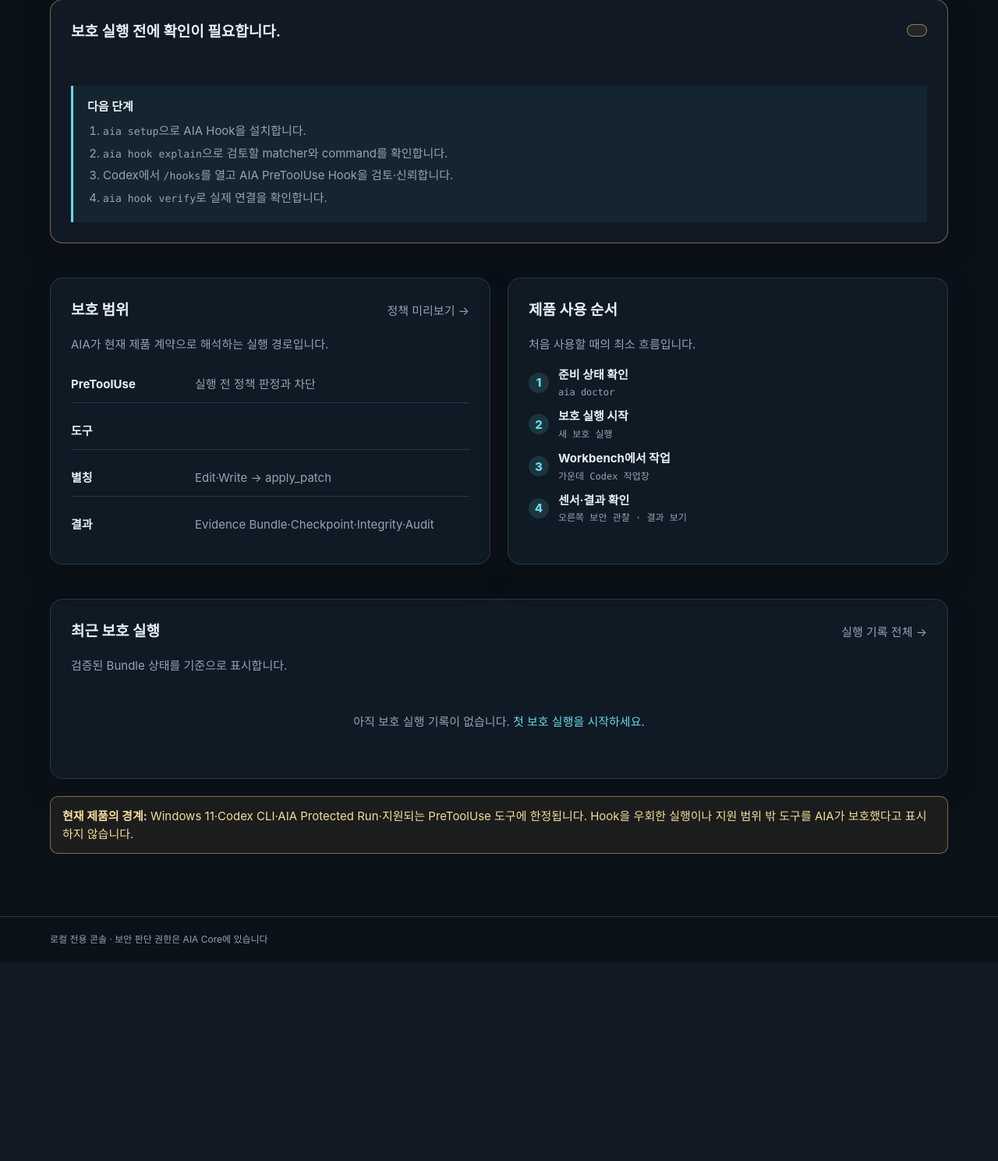
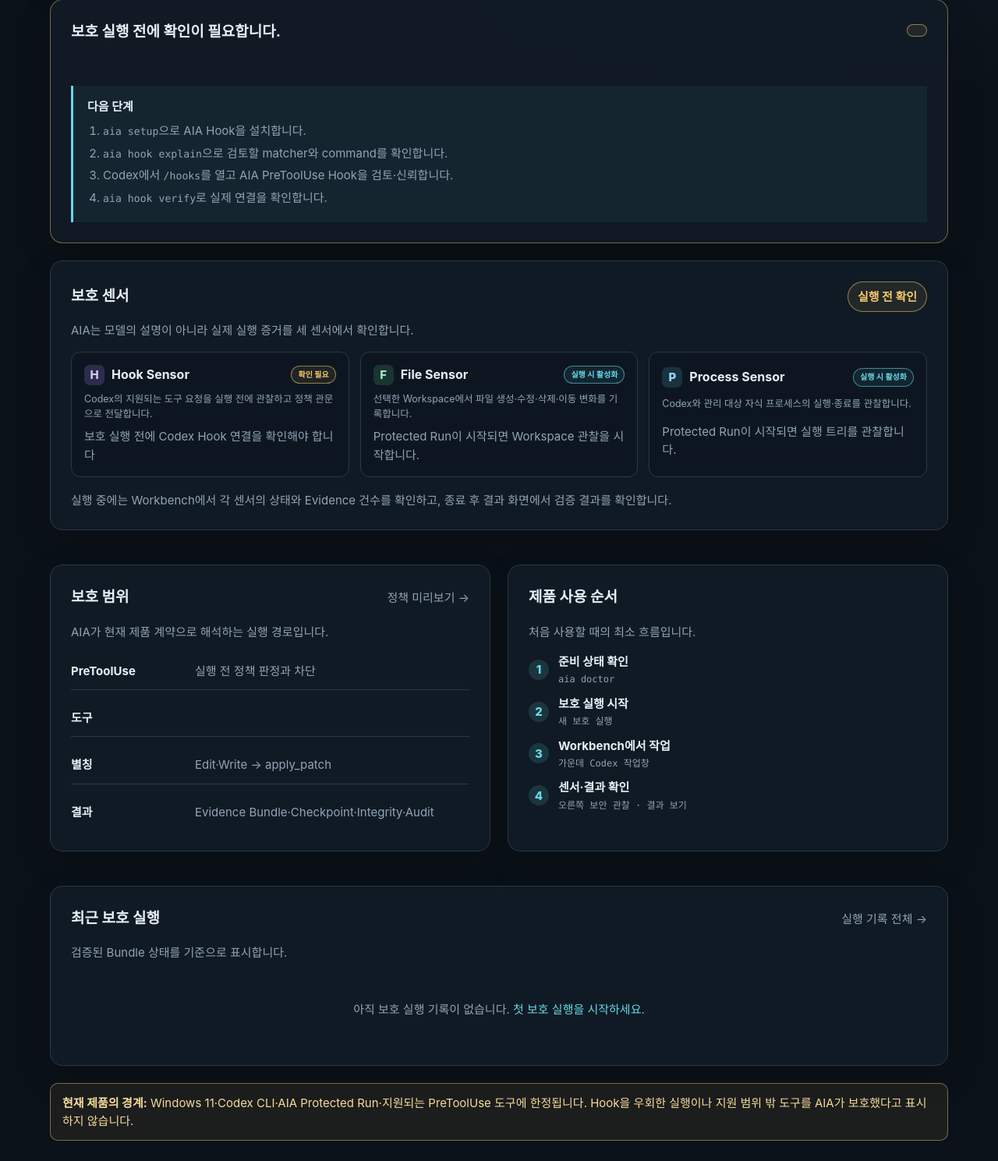
Before and after one commit to youngmin109/AIA, a FastAPI app: page / in a window 1280 px wide. Shown: the part 678-2167 px from the top of the page at 78% size. Before the commit the page ends 1888 px from the top, so only its background shows below. Run offline with FastAPI, Linux system fonts and the light colour scheme; data that the repository does not hold is empty; some libraries are stand-ins or nearby versions.

Commit message:
ux: explain sensor coverage before runs

```diff
--- a/src/aia_web/static/app.css
+++ b/src/aia_web/static/app.css
@@ -62,6 +62,11 @@ nav { display: flex; gap: 22px; font-size: 14px; } .topbar nav a { padding: 7px
 .sensor-card { display: grid; gap: 8px; border: 1px solid var(--line); border-radius: 12px; padding: 16px; background: rgba(12,21,30,.7); }
 .sensor-card strong { font-size: 16px; }
 .sensor-card small { color: var(--muted); }
+.dashboard-sensor-card { min-height: 152px; }
+.dashboard-sensor-heading { display: flex; align-items: center; gap: 9px; min-width: 0; }
+.dashboard-sensor-heading strong { flex: 1; min-width: 0; }
+.dashboard-sensor-heading .status-badge { flex: 0 0 auto; padding: 3px 8px; font-size: 10px; }
+.dashboard-sensor-note { margin: 18px 0 0; }
 .incident-summary-grid { display: grid; grid-template-columns: repeat(4, minmax(0, 1fr)); gap: 14px; }
 .incident-summary-grid > div { display: grid; gap: 5px; border-left: 2px solid var(--amber); padding-left: 12px; }
 .incident-summary-grid strong { overflow-wrap: anywhere; }
--- a/src/aia_web/templates/dashboard.html
+++ b/src/aia_web/templates/dashboard.html
@@ -4,6 +4,8 @@
 {% set readiness = preflight.get('readiness_code', 'UNKNOWN') %}
 {% set readiness_ok = preflight.get('ready', False) %}
 {% set trust = (preflight.get('hook_trust') or {}).get('status', 'UNKNOWN') %}
+{% set hook_activation = preflight.get('hook_activation') or {} %}
+{% set hook_verified = hook_activation.get('status') == 'CURRENTLY_VERIFIED' %}
 {% set support = capabilities.get('support', {}) %}
 {% set agents = support.get('agent') or ['Codex CLI'] %}
 {% set platforms = support.get('operating_system') or ['Windows 11'] %}
@@ -109,6 +111,34 @@
   {% else %}
   <div class="notice success">AIA가 보호된 Codex 세션을 시작할 수 있습니다. 작업 폴더와 정책을 선택해 실행하세요.</div>
   {% endif %}
+</section>
+
+<section id="dashboard-sensors" class="panel dashboard-sensor-panel">
+  <div class="panel-heading">
+    <div>
+      <h2>보호 센서</h2>
+      <p class="hint">AIA는 모델의 설명이 아니라 실제 실행 증거를 세 센서에서 확인합니다.</p>
+    </div>
+    <span class="status-badge {{ 'status-success' if hook_verified else 'status-warning' }}" title="{{ hook_activation.get('status', 'UNKNOWN') }}">{{ 'Hook 검증됨' if hook_verified else '실행 전 확인' }}</span>
+  </div>
+  <div class="sensor-cards dashboard-sensors">
+    <div class="sensor-card dashboard-sensor-card">
+      <div class="dashboard-sensor-heading"><span class="sensor-icon hook">H</span><strong>Hook Sensor</strong><span class="status-badge {{ 'status-success' if hook_verified else 'status-warning' }}">{{ '검증됨' if hook_verified else '확인 필요' }}</span></div>
+      <small>Codex의 지원되는 도구 요청을 실행 전에 관찰하고 정책 관문으로 전달합니다.</small>
+      <span class="hint">{{ '실제 Session-bound Hook Event 확인됨' if hook_verified else '보호 실행 전에 Codex Hook 연결을 확인해야 합니다' }}</span>
+    </div>
+    <div class="sensor-card dashboard-sensor-card">
+      <div class="dashboard-sensor-heading"><span class="sensor-icon file">F</span><strong>File Sensor</strong><span class="status-badge status-active">실행 시 활성화</span></div>
+      <small>선택한 Workspace에서 파일 생성·수정·삭제·이동 변화를 기록합니다.</small>
+      <span class="hint">Protected Run이 시작되면 Workspace 관찰을 시작합니다.</span>
+    </div>
+    <div class="sensor-card dashboard-sensor-card">
+      <div class="dashboard-sensor-heading"><span class="sensor-icon process">P</span><strong>Process Sensor</strong><span class="status-badge status-active">실행 시 활성화</span></div>
+      <small>Codex와 관리 대상 자식 프로세스의 실행·종료를 관찰합니다.</small>
+      <span class="hint">Protected Run이 시작되면 실행 트리를 관찰합니다.</span>
+    </div>
+  </div>
+  <p class="muted dashboard-sensor-note">실행 중에는 Workbench에서 각 센서의 상태와 Evidence 건수를 확인하고, 종료 후 결과 화면에서 검증 결과를 확인합니다.</p>
 </section>
 
 <div class="dashboard-columns">
--- a/src/aia_web/templates/new_run.html
+++ b/src/aia_web/templates/new_run.html
@@ -337,6 +337,7 @@ function renderPreflight(payload) {
   hookActivation.textContent = `실제 Hook 관찰: ${activation.detail || '상태를 확인할 수 없습니다.'}`;
   const activationVerified = activation.status === 'CURRENTLY_VERIFIED';
   verifyHookButton.textContent = activationVerified ? 'Hook 연결 다시 검증' : '실제 Hook 연결 검증';
+  verifyHookButton.dataset.idleLabel = verifyHookButton.textContent;
   verifyHookStatus.className = activationVerified ? 'hint success-text' : 'hint';
   verifyHookStatus.textContent = activationVerified ? '현재 Session-bound Hook Event가 확인되었습니다.' : '먼저 Codex에서 /hooks를 검토·Trust한 뒤 실행하세요.';
   const trust = payload.codex_hook_trust || {};
```
Also changed, not shown: tests/test_aia_web.py (+11 -0 lines).
